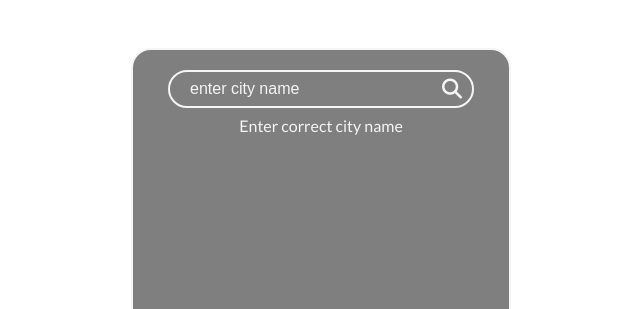
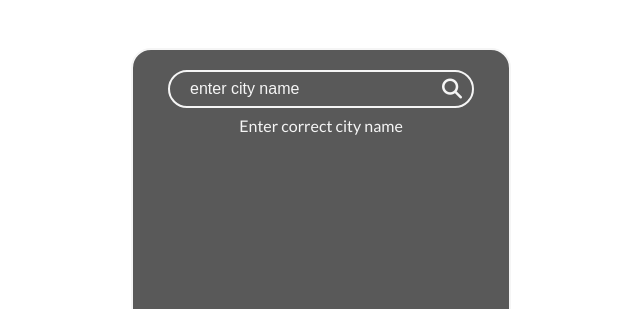
Before and after one commit to frenazzz/Weather-app, a plain HTML site: page index.html in a window 1280 px wide. Shown: the part 154-463 px from the top of the page, without its empty margins (319-959 px from the left). Drawn offline with nearby package versions, Linux system fonts and the light colour scheme; no server answers.

Commit message:
last style changes card , background

```diff
--- a/style.css
+++ b/style.css
@@ -22,8 +22,7 @@ body {
     width: 380px;
     padding: 20px 30px;
     color: var(--main);
-    z-index: 10;
-    background-color: rgba(0, 0, 0, .5);
+    background-color: rgba(0, 0, 0, .65);
     border-radius: 20px;
     border: 2px solid var(--main);
 }
```
